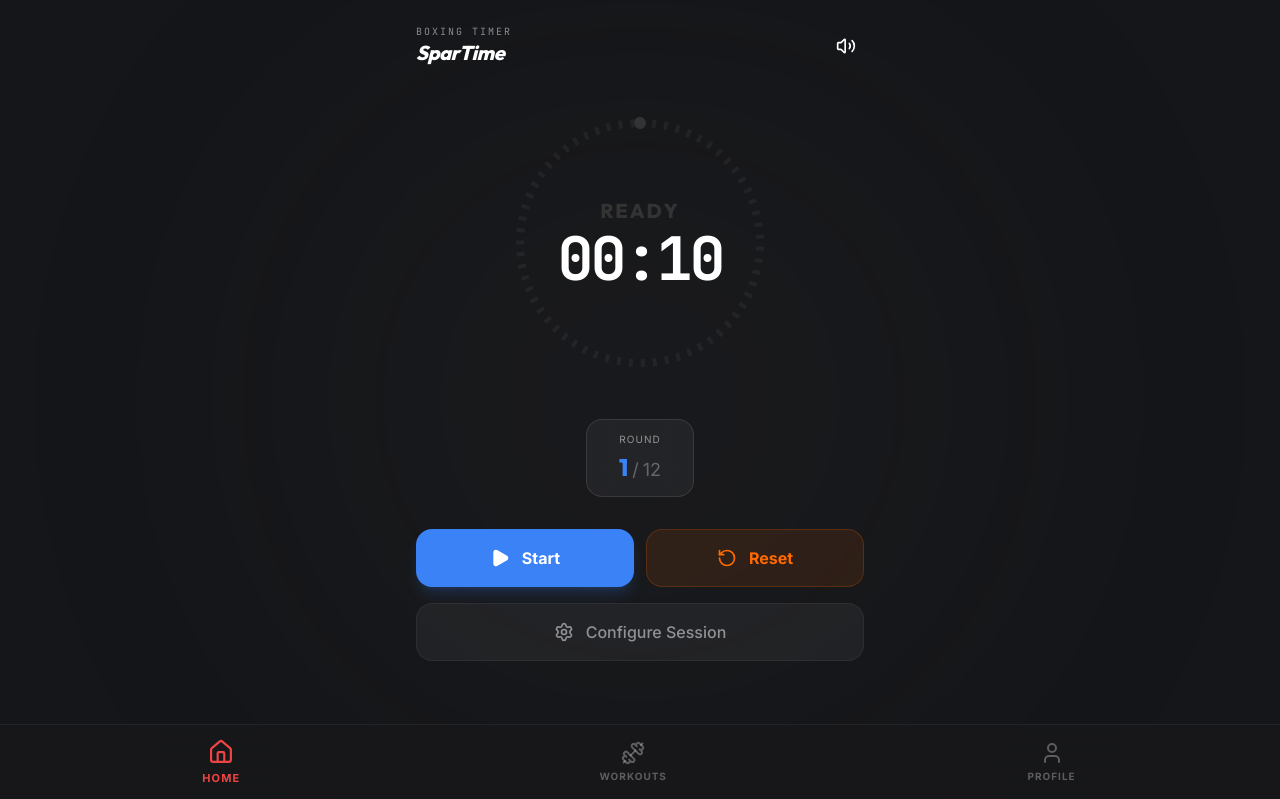
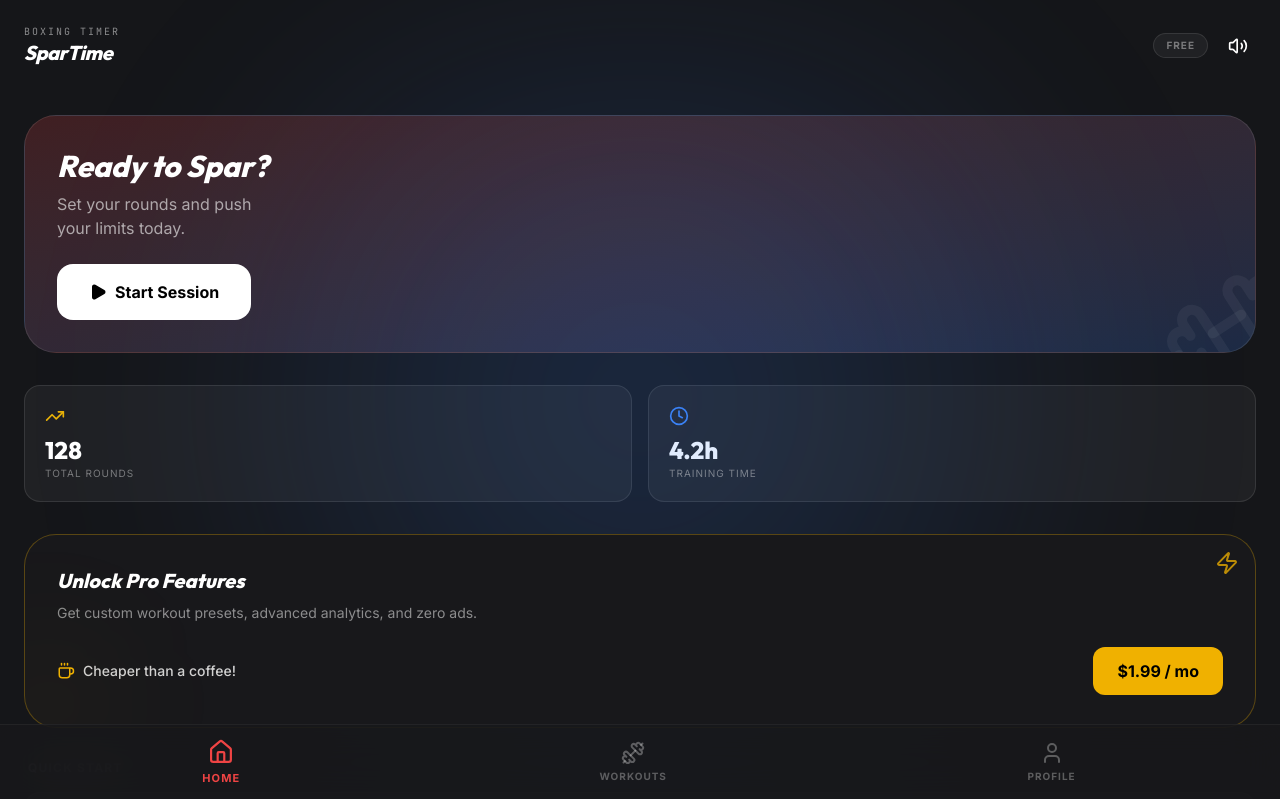
Before and after one commit to 20Brayan01/Boxing-timer, a React (Vite) app: page / in a window 1280 px wide. Shown: the top 799 px of the page. Built offline with nearby package versions, Linux system fonts and the light colour scheme.

Commit message:
feat: Introduce multi-view management and premium state
Add a `currentView` state to manage application navigation between tabs, setup, and timer views. Also, introduce an `isPremium` state, laying the groundwork for future feature gating.

```diff
--- a/src/App.tsx
+++ b/src/App.tsx
@@ -8,11 +8,13 @@ import { motion, AnimatePresence } from 'motion/react';
 import {
   Play, Pause, RotateCcw, Settings, Volume2, VolumeX,
   ChevronUp, ChevronDown, X, Home, Dumbbell, User,
-  FastForward, Info, Award, History, Clock, Star, Plus, Minus
+  FastForward, Info, Award, History, Clock, Star, Plus, Minus,
+  ChevronLeft, Zap, Coffee, ShieldCheck, TrendingUp
 } from 'lucide-react';
 
 type TimerState = 'IDLE' | 'WARMUP' | 'FIGHT' | 'REST' | 'FINISHED';
 type Tab = 'home' | 'workouts' | 'profile';
+type View = 'tabs' | 'setup' | 'timer';
 
 interface Config {
   rounds: number;
@@ -31,8 +33,10 @@ const DEFAULT_CONFIG: Config = {
 export default function App() {
   const [showSplash, setShowSplash] = useState(true);
   const [activeTab, setActiveTab] = useState<Tab>('home');
+  const [currentView, setCurrentView] = useState<View>('tabs');
+  const [isPremium, setIsPremium] = useState(false);
+
   const [config, setConfig] = useState<Config>(DEFAULT_CONFIG);
-  const [showConfig, setShowConfig] = useState(false);
   const [showRating, setShowRating] = useState(false);
   const [rating, setRating] = useState(0);
 
@@ -109,7 +113,6 @@ export default function App() {
     if (isActive && timeLeft > 0) {
       timerRef.current = setInterval(() => {
         setTimeLeft(prev => prev - 1);
-        // Warning beep for last 10 seconds of round
         if (timerState === 'FIGHT' && timeLeft <= 11 && timeLeft > 1) {
           playSound(660, 0.1);
         }
@@ -123,13 +126,12 @@ export default function App() {
     };
   }, [isActive, timeLeft, handleTimerEnd, timerState, playSound]);
 
-  const toggleTimer = () => {
-    if (timerState === 'IDLE' || timerState === 'FINISHED') {
+  const startTraining = () => {
     setTimerState('WARMUP');
     setTimeLeft(config.warmupTime);
     setCurrentRound(1);
-    }
-    setIsActive(!isActive);
+    setIsActive(true);
+    setCurrentView('timer');
   };
 
   const resetTimer = () => {
@@ -200,31 +202,33 @@ export default function App() {
   }
 
   return (
-    <div className="flex flex-col min-h-screen bg-bg text-white pb-24">
+    <div className="flex flex-col min-h-screen bg-bg text-white">
       {/* Background Atmosphere */}
       <div
         className="fixed inset-0 pointer-events-none opacity-20 blur-[100px] transition-colors duration-1000"
         style={{
-          background: `radial-gradient(circle at 50% 50%, ${activeTab === 'home' ? getThemeColor() : 'var(--color-warmup)'} 0%, transparent 70%)`
+          background: `radial-gradient(circle at 50% 50%, ${currentView === 'timer' ? getThemeColor() : 'var(--color-warmup)'} 0%, transparent 70%)`
         }}
       />
 
-      {/* Main Content */}
-      <main className="flex-1 flex flex-col p-6 overflow-y-auto">
       <AnimatePresence mode="wait">
-          {activeTab === 'home' && (
+        {currentView === 'tabs' && (
           <motion.div
-              key="home"
-              initial={{ opacity: 0, x: -20 }}
-              animate={{ opacity: 1, x: 0 }}
-              exit={{ opacity: 0, x: 20 }}
-              className="flex flex-col items-center"
+            key="tabs"
+            initial={{ opacity: 0 }}
+            animate={{ opacity: 1 }}
+            exit={{ opacity: 0 }}
+            className="flex-1 flex flex-col pb-24"
           >
             {/* Header */}
-              <div className="w-full max-w-md flex justify-between items-center mb-8 z-10">
+            <header className="p-6 flex justify-between items-center z-10">
               <div className="flex flex-col">
                 <span className="text-[10px] font-mono uppercase tracking-[0.2em] opacity-50">Boxing Timer</span>
                 <h1 className="font-display text-xl font-extrabold italic tracking-tight">SparTime</h1>
+              </div>
+              <div className="flex items-center gap-3">
+                <div className={`px-3 py-1 rounded-full text-[10px] font-bold uppercase tracking-widest border ${isPremium ? 'bg-yellow-500/10 text-yellow-500 border-yellow-500/20' : 'bg-white/5 text-white/40 border-white/10'}`}>
+                  {isPremium ? 'Premium' : 'Free'}
                 </div>
                 <button
                   onClick={() => setIsMuted(!isMuted)}
@@ -233,104 +237,102 @@ export default function App() {
                   {isMuted ? <VolumeX size={20} /> : <Volume2 size={20} />}
                 </button>
               </div>
+            </header>
 
-              {/* Timer Display */}
-              <div className="relative flex items-center justify-center z-10 mb-8">
-                <svg className="w-72 h-72 -rotate-90">
-                  <circle
-                    cx="144"
-                    cy="144"
-                    r={radius}
-                    fill="transparent"
-                    stroke="rgba(255,255,255,0.05)"
-                    strokeWidth="8"
-                    strokeDasharray="4 8"
-                  />
-                  <motion.circle
-                    cx="144"
-                    cy="144"
-                    r={radius}
-                    fill="transparent"
-                    stroke={getThemeColor()}
-                    strokeWidth={timerState === 'FIGHT' && timeLeft <= 10 ? "16" : "12"}
-                    strokeLinecap="round"
-                    strokeDasharray={circumference}
-                    animate={{ strokeDashoffset: offset }}
-                    transition={{ duration: 1, ease: "linear" }}
-                    className="timer-ring"
-                  />
-                </svg>
+            <main className="flex-1 p-6 overflow-y-auto">
+              <AnimatePresence mode="wait">
+                {activeTab === 'home' && (
+                  <motion.div
+                    key="home"
+                    initial={{ opacity: 0, y: 20 }}
+                    animate={{ opacity: 1, y: 0 }}
+                    exit={{ opacity: 0, y: -20 }}
+                    className="space-y-8"
+                  >
+                    {/* Welcome Card */}
+                    <div className="relative overflow-hidden bg-gradient-to-br from-fight-warn/20 to-warmup/20 border border-white/10 rounded-[32px] p-8">
+                      <div className="relative z-10">
+                        <h2 className="text-3xl font-display font-black italic mb-2">Ready to Spar?</h2>
+                        <p className="text-white/60 mb-6 max-w-[200px]">Set your rounds and push your limits today.</p>
+                        <button
+                          onClick={() => setCurrentView('setup')}
+                          className="px-8 py-4 bg-white text-black font-bold rounded-2xl flex items-center gap-2 active:scale-95 transition-transform"
+                        >
+                          <Play size={18} fill="currentColor" />
+                          Start Session
+                        </button>
+                      </div>
+                      <Dumbbell size={120} className="absolute -right-8 -bottom-8 text-white/5 rotate-12" />
+                    </div>
 
-                <div className="absolute inset-0 flex flex-col items-center justify-center text-center">
-                  <AnimatePresence mode="wait">
-                    <motion.span
-                      key={timerState + (timerState === 'FIGHT' && timeLeft <= 10 ? '-warn' : '')}
-                      initial={{ opacity: 0, y: 10 }}
-                      animate={{ opacity: 1, y: 0 }}
-                      exit={{ opacity: 0, y: -10 }}
-                      className="font-display text-xl font-bold uppercase tracking-widest mb-1"
-                      style={{ color: getThemeColor() }}
-                    >
-                      {timerState === 'FIGHT' && timeLeft <= 10 ? 'Finish Strong!' : (timerState === 'IDLE' ? 'Ready' : timerState)}
-                    </motion.span>
-                  </AnimatePresence>
-
-                  <span className="font-mono text-6xl font-bold tracking-tighter tabular-nums">
-                    {formatTime(timeLeft)}
-                  </span>
+                    {/* Stats Row */}
+                    <div className="grid grid-cols-2 gap-4">
+                      <div className="bg-white/5 border border-white/10 rounded-2xl p-5">
+                        <TrendingUp size={20} className="text-rest mb-2" />
+                        <div className="text-2xl font-display font-bold">128</div>
+                        <div className="text-[10px] uppercase tracking-widest opacity-40">Total Rounds</div>
+                      </div>
+                      <div className="bg-white/5 border border-white/10 rounded-2xl p-5">
+                        <Clock size={20} className="text-warmup mb-2" />
+                        <div className="text-2xl font-display font-bold">4.2h</div>
+                        <div className="text-[10px] uppercase tracking-widest opacity-40">Training Time</div>
                       </div>
                     </div>
 
-              {/* Round Counter */}
-              <div className="z-10 bg-white/5 backdrop-blur-md border border-white/10 rounded-2xl px-8 py-3 mb-8 flex flex-col items-center">
-                <span className="text-[10px] uppercase tracking-widest opacity-50 mb-1">Round</span>
-                <div className="flex items-baseline gap-1">
-                  <span className="text-2xl font-display font-bold text-warmup">{currentRound}</span>
-                  <span className="text-lg opacity-30">/</span>
-                  <span className="text-lg opacity-30">{config.rounds}</span>
+                    {/* Premium CTA */}
+                    {!isPremium && (
+                      <div className="bg-zinc-900 border border-yellow-500/30 rounded-[32px] p-8 relative overflow-hidden group">
+                        <div className="absolute top-0 right-0 p-4">
+                          <Zap size={24} className="text-yellow-500 animate-pulse" />
+                        </div>
+                        <h3 className="text-xl font-display font-bold italic mb-2">Unlock Pro Features</h3>
+                        <p className="text-white/50 text-sm mb-6">Get custom workout presets, advanced analytics, and zero ads.</p>
+
+                        <div className="flex items-center justify-between">
+                          <div className="flex items-center gap-2">
+                            <Coffee size={18} className="text-yellow-500" />
+                            <span className="text-sm font-medium text-white/80">Cheaper than a coffee!</span>
+                          </div>
+                          <button
+                            onClick={() => setIsPremium(true)}
+                            className="px-6 py-3 bg-yellow-500 text-black font-bold rounded-xl active:scale-95 transition-transform"
+                          >
+                            $1.99 / mo
+                          </button>
+                        </div>
+                        <div className="absolute -left-10 -bottom-10 w-32 h-32 bg-yellow-500/5 rounded-full blur-3xl group-hover:bg-yellow-500/10 transition-colors" />
+                      </div>
+                    )}
+
+                    {/* Quick Start Presets */}
+                    <div>
+                      <h4 className="text-xs font-bold uppercase tracking-widest opacity-40 mb-4 px-1">Quick Start</h4>
+                      <div className="space-y-3">
+                        {[
+                          { name: 'Standard Sparring', rounds: 12, time: '3:00' },
+                          { name: 'Heavy Bag Drill', rounds: 8, time: '2:00' },
+                        ].map((p, i) => (
+                          <button
+                            key={i}
+                            onClick={() => {
+                              setConfig({ ...config, rounds: p.rounds, fightTime: parseInt(p.time) * 60 });
+                              setCurrentView('setup');
+                            }}
+                            className="w-full flex items-center justify-between p-4 bg-white/5 border border-white/5 rounded-2xl hover:bg-white/10 transition-colors"
+                          >
+                            <div className="flex items-center gap-4">
+                              <div className="w-10 h-10 bg-white/5 rounded-xl flex items-center justify-center">
+                                <RotateCcw size={18} className="text-white/40" />
+                              </div>
+                              <div className="text-left">
+                                <div className="font-bold">{p.name}</div>
+                                <div className="text-[10px] opacity-40 uppercase tracking-widest">{p.rounds} Rounds • {p.time} min</div>
                               </div>
                             </div>
-
-              {/* Main Controls */}
-              <div className="w-full max-w-md grid grid-cols-2 gap-3 z-10 mb-4">
-                <button
-                  onClick={toggleTimer}
-                  className={`flex items-center justify-center gap-3 py-4 rounded-2xl font-bold transition-all active:scale-95 ${
-                    isActive
-                      ? 'bg-white/10 text-white border border-white/20'
-                      : 'bg-warmup text-white shadow-lg shadow-warmup/20'
-                  }`}
-                >
-                  {isActive ? <Pause size={20} fill="currentColor" /> : <Play size={20} fill="currentColor" />}
-                  {isActive ? 'Pause' : 'Start'}
+                            <ChevronUp className="rotate-90 opacity-20" size={18} />
                           </button>
-                <button
-                  onClick={resetTimer}
-                  className="flex items-center justify-center gap-3 py-4 rounded-2xl bg-orange-500/10 text-orange-500 border border-orange-500/20 font-bold transition-all active:scale-95 hover:bg-orange-500/20"
-                >
-                  <RotateCcw size={20} />
-                  Reset
-                </button>
+                        ))}
                       </div>
-
-              {/* Secondary Controls */}
-              <div className="w-full max-w-md flex flex-col gap-3 z-10">
-                {(isActive || timerState !== 'IDLE') && (
-                  <button
-                    onClick={skipPhase}
-                    className="flex items-center justify-center gap-3 py-4 rounded-2xl bg-white/5 text-white/70 border border-white/10 font-bold transition-all active:scale-95 hover:bg-white/10"
-                  >
-                    <FastForward size={20} />
-                    Finish Round
-                  </button>
-                )}
-                <button
-                  onClick={() => setShowConfig(true)}
-                  className="flex items-center justify-center gap-3 py-4 rounded-2xl bg-white/5 text-white/50 border border-white/5 font-medium transition-all hover:bg-white/10"
-                >
-                  <Settings size={20} />
-                  Configure Session
-                </button>
                     </div>
                   </motion.div>
                 )}
@@ -338,10 +340,9 @@ export default function App() {
                 {activeTab === 'workouts' && (
                   <motion.div
                     key="workouts"
-              initial={{ opacity: 0, x: -20 }}
-              animate={{ opacity: 1, x: 0 }}
-              exit={{ opacity: 0, x: 20 }}
-              className="w-full max-w-md mx-auto"
+                    initial={{ opacity: 0, y: 20 }}
+                    animate={{ opacity: 1, y: 0 }}
+                    exit={{ opacity: 0, y: -20 }}
                   >
                     <h2 className="text-3xl font-display font-extrabold italic mb-6">Workouts</h2>
                     <div className="grid gap-4">
@@ -370,10 +371,9 @@ export default function App() {
                 {activeTab === 'profile' && (
                   <motion.div
                     key="profile"
-              initial={{ opacity: 0, x: -20 }}
-              animate={{ opacity: 1, x: 0 }}
-              exit={{ opacity: 0, x: 20 }}
-              className="w-full max-w-md mx-auto"
+                    initial={{ opacity: 0, y: 20 }}
+                    animate={{ opacity: 1, y: 0 }}
+                    exit={{ opacity: 0, y: -20 }}
                   >
                     <h2 className="text-3xl font-display font-extrabold italic mb-8">Profile</h2>
 
@@ -421,30 +421,28 @@ export default function App() {
               <NavButton active={activeTab === 'workouts'} onClick={() => setActiveTab('workouts')} icon={<Dumbbell size={24} />} label="Workouts" />
               <NavButton active={activeTab === 'profile'} onClick={() => setActiveTab('profile')} icon={<User size={24} />} label="Profile" />
             </nav>
+          </motion.div>
+        )}
 
-      {/* Config Modal */}
-      <AnimatePresence>
-        {showConfig && (
+        {currentView === 'setup' && (
           <motion.div
-            initial={{ opacity: 0 }}
-            animate={{ opacity: 1 }}
-            exit={{ opacity: 0 }}
-            className="fixed inset-0 z-[100] flex items-end sm:items-center justify-center p-4 bg-black/80 backdrop-blur-sm"
+            key="setup"
+            initial={{ opacity: 0, x: 100 }}
+            animate={{ opacity: 1, x: 0 }}
+            exit={{ opacity: 0, x: -100 }}
+            className="flex-1 flex flex-col p-6"
           >
-            <motion.div
-              initial={{ y: 100 }}
-              animate={{ y: 0 }}
-              exit={{ y: 100 }}
-              className="w-full max-w-md bg-zinc-900 border border-white/10 rounded-3xl p-8 shadow-2xl overflow-hidden max-h-[90vh] flex flex-col"
+            <header className="flex items-center gap-4 mb-10">
+              <button
+                onClick={() => setCurrentView('tabs')}
+                className="p-3 bg-white/5 rounded-2xl hover:bg-white/10 transition-colors"
               >
-              <div className="flex justify-between items-center mb-8 shrink-0">
+                <ChevronLeft size={24} />
+              </button>
               <h2 className="text-2xl font-display font-bold italic">Session Setup</h2>
-                <button onClick={() => setShowConfig(false)} className="p-2 hover:bg-white/5 rounded-full">
-                  <X size={24} />
-                </button>
-              </div>
+            </header>
 
-              <div className="space-y-8 overflow-y-auto pr-2 custom-scrollbar">
+            <div className="flex-1 space-y-8 overflow-y-auto pr-2 custom-scrollbar pb-10">
               <ConfigStepper
                 label="Rounds"
                 value={config.rounds}
@@ -474,15 +472,137 @@ export default function App() {
             </div>
 
             <button
-                onClick={() => {
-                  setShowConfig(false);
-                  resetTimer();
-                }}
-                className="w-full mt-10 shrink-0 py-4 bg-white text-black font-bold rounded-2xl active:scale-95 transition-transform"
+              onClick={startTraining}
+              className="w-full py-5 bg-white text-black font-bold rounded-2xl shadow-xl shadow-white/5 active:scale-95 transition-transform flex items-center justify-center gap-3"
             >
-                Apply Configuration
+              <Play size={20} fill="currentColor" />
+              Start Training
             </button>
           </motion.div>
+        )}
+
+        {currentView === 'timer' && (
+          <motion.div
+            key="timer"
+            initial={{ opacity: 0, scale: 0.9 }}
+            animate={{ opacity: 1, scale: 1 }}
+            exit={{ opacity: 0, scale: 1.1 }}
+            className="flex-1 flex flex-col items-center justify-center p-6"
+          >
+            {/* Header */}
+            <div className="w-full max-w-md flex justify-between items-center mb-12 z-10">
+              <button
+                onClick={() => {
+                  setIsActive(false);
+                  setCurrentView('setup');
+                }}
+                className="p-3 bg-white/5 rounded-2xl hover:bg-white/10 transition-colors"
+              >
+                <ChevronLeft size={24} />
+              </button>
+              <div className="flex flex-col items-center">
+                <span className="text-[10px] font-mono uppercase tracking-[0.2em] opacity-50">Session Active</span>
+                <h1 className="font-display text-xl font-extrabold italic tracking-tight">SparTime</h1>
+              </div>
+              <button
+                onClick={() => setIsMuted(!isMuted)}
+                className="p-3 bg-white/5 rounded-2xl hover:bg-white/10 transition-colors"
+              >
+                {isMuted ? <VolumeX size={20} /> : <Volume2 size={20} />}
+              </button>
+            </div>
+
+            {/* Timer Display */}
+            <div className="relative flex items-center justify-center z-10 mb-12">
+              <svg className="w-80 h-80 -rotate-90">
+                <circle
+                  cx="160"
+                  cy="160"
+                  r={radius}
+                  fill="transparent"
+                  stroke="rgba(255,255,255,0.05)"
+                  strokeWidth="8"
+                  strokeDasharray="4 8"
+                />
+                <motion.circle
+                  cx="160"
+                  cy="160"
+                  r={radius}
+                  fill="transparent"
+                  stroke={getThemeColor()}
+                  strokeWidth={timerState === 'FIGHT' && timeLeft <= 10 ? "16" : "12"}
+                  strokeLinecap="round"
+                  strokeDasharray={circumference}
+                  animate={{ strokeDashoffset: offset }}
+                  transition={{
+                    duration: 1,
+                    ease: "linear",
+                    // Avoid the "refill sweep" by disabling transition when offset jumps back to circumference
+                    strokeDashoffset: { duration: timeLeft === (timerState === 'WARMUP' ? config.warmupTime : timerState === 'FIGHT' ? config.fightTime : config.restTime) ? 0 : 1 }
+                  }}
+                  className="timer-ring"
+                />
+              </svg>
+
+              <div className="absolute inset-0 flex flex-col items-center justify-center text-center">
+                <AnimatePresence mode="wait">
+                  <motion.span
+                    key={timerState + (timerState === 'FIGHT' && timeLeft <= 10 ? '-warn' : '')}
+                    initial={{ opacity: 0, y: 10 }}
+                    animate={{ opacity: 1, y: 0 }}
+                    exit={{ opacity: 0, y: -10 }}
+                    className="font-display text-xl font-bold uppercase tracking-widest mb-1"
+                    style={{ color: getThemeColor() }}
+                  >
+                    {timerState === 'FIGHT' && timeLeft <= 10 ? 'Finish Strong!' : (timerState === 'IDLE' ? 'Ready' : timerState)}
+                  </motion.span>
+                </AnimatePresence>
+
+                <span className="font-mono text-7xl font-bold tracking-tighter tabular-nums">
+                  {formatTime(timeLeft)}
+                </span>
+              </div>
+            </div>
+
+            {/* Round Counter */}
+            <div className="z-10 bg-white/5 backdrop-blur-md border border-white/10 rounded-2xl px-8 py-4 mb-12 flex flex-col items-center">
+              <span className="text-[10px] uppercase tracking-widest opacity-50 mb-1">Round</span>
+              <div className="flex items-baseline gap-1">
+                <span className="text-3xl font-display font-bold text-warmup">{currentRound}</span>
+                <span className="text-xl opacity-30">/</span>
+                <span className="text-xl opacity-30">{config.rounds}</span>
+              </div>
+            </div>
+
+            {/* Controls */}
+            <div className="w-full max-w-md grid grid-cols-2 gap-4 z-10 mb-6">
+              <button
+                onClick={toggleTimer}
+                className={`flex items-center justify-center gap-3 py-5 rounded-2xl font-bold transition-all active:scale-95 ${
+                  isActive
+                    ? 'bg-white/10 text-white border border-white/20'
+                    : 'bg-warmup text-white shadow-lg shadow-warmup/20'
+                }`}
+              >
+                {isActive ? <Pause size={20} fill="currentColor" /> : <Play size={20} fill="currentColor" />}
+                {isActive ? 'Pause' : 'Resume'}
+              </button>
+              <button
+                onClick={resetTimer}
+                className="flex items-center justify-center gap-3 py-5 rounded-2xl bg-orange-500/10 text-orange-500 border border-orange-500/20 font-bold transition-all active:scale-95 hover:bg-orange-500/20"
+              >
+                <RotateCcw size={20} />
+                Reset
+              </button>
+            </div>
+
+            <button
+              onClick={skipPhase}
+              className="w-full max-w-md flex items-center justify-center gap-3 py-5 rounded-2xl bg-white/5 text-white/70 border border-white/10 font-bold transition-all active:scale-95 hover:bg-white/10"
+            >
+              <FastForward size={20} />
+              Finish Phase
+            </button>
           </motion.div>
         )}
       </AnimatePresence>
@@ -527,6 +647,7 @@ export default function App() {
                 onClick={() => {
                   setShowRating(false);
                   resetTimer();
+                  setCurrentView('tabs');
                 }}
                 className="w-full py-4 bg-white text-black font-bold rounded-2xl active:scale-95 transition-transform"
               >
```
Lines whose indentation alone changed are shown as unchanged.
